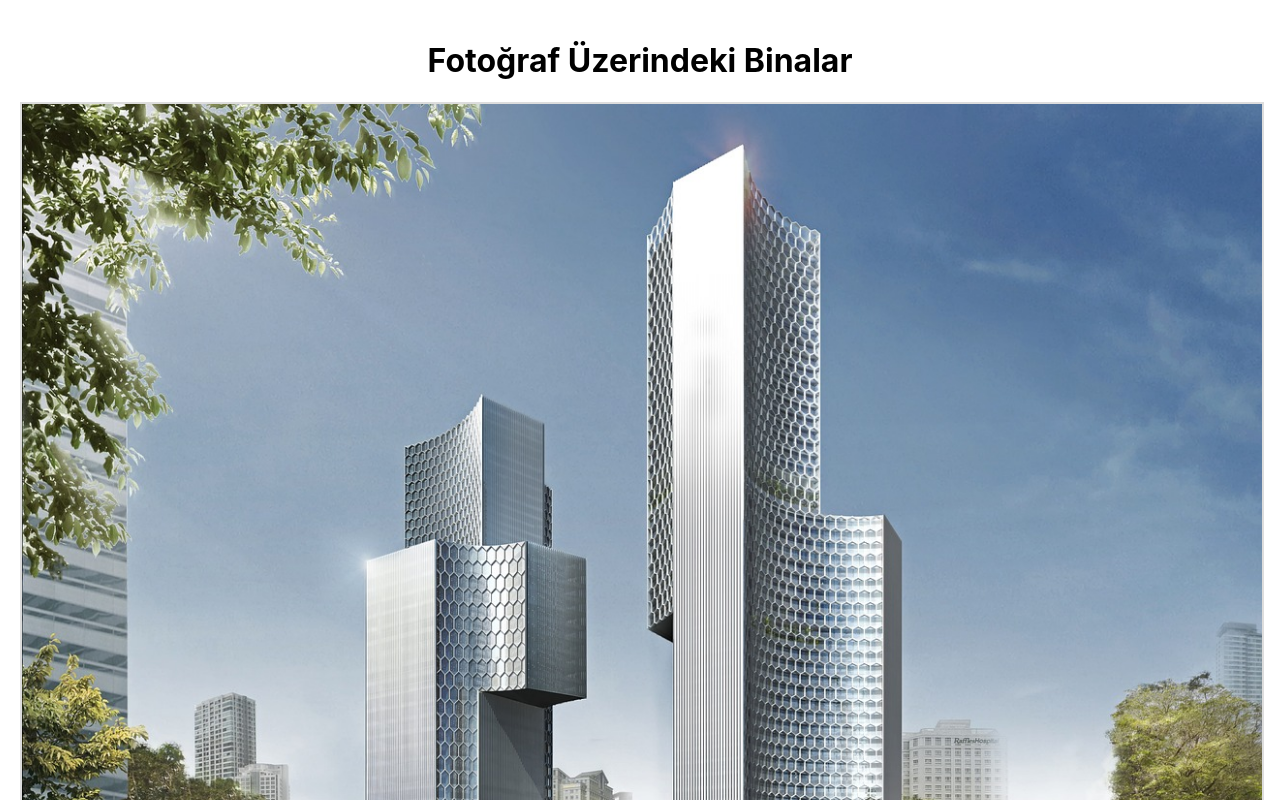
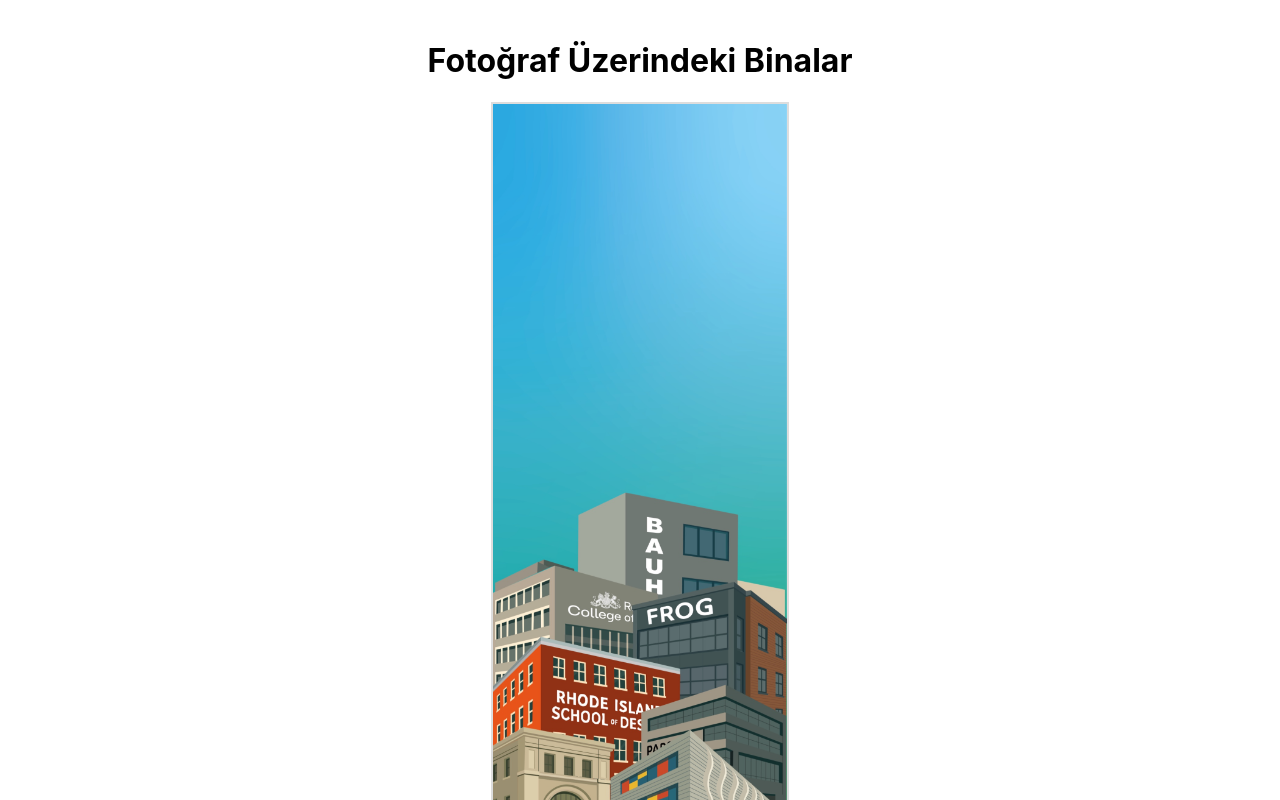
Before and after one commit to NazKuntalp/DesignLife, a React (Create React App) app: page / in a window 1280 px wide. Shown: the top 800 px of the page. Built offline with nearby package versions, Linux system fonts and the light colour scheme.

Commit message:
New Buildings

```diff
--- a/src/InteractivePage.css
+++ b/src/InteractivePage.css
@@ -10,7 +10,7 @@
 
   .building-image {
     max-width: 100%;
-    height: auto;
+    height: 780px;
     border: 2px solid #ddd;
   }
 
--- a/src/InteractivePage.js
+++ b/src/InteractivePage.js
@@ -1,33 +1,82 @@
 import React, { useState } from "react";
-import myImage from "./Assets/buildings.jpg"
+import myImage from "./Assets/Test.jpeg"
 import "./InteractivePage.css";  // CSS dosyasını da dahil ediyoruz
 
-// Fotoğraf üzerindeki binaları temsil eden tıklanabilir alanlar
-const buildings = [
-  { id: 1, name: "Bina 1", description: "Bina 1 hakkında bilgi burada." , x: 30, y: 50 },
-  { id: 2, name: "Bina 2", description: "Bina 2 hakkında bilgi burada." , x: 60, y: 30 },
-  { id: 3, name: "Bina 3", description: "Bina 3 hakkında bilgi burada." , x: 45, y: 70 },
-  { id: 4, name: "Bina 4", description: "Bina 4 hakkında bilgi burada." , x: 80, y: 85 },
-];
-
-const buildingData = [
+  const buildingData3 = [
     {
       id: 1,
-      name: 'Alışveriş Merkezi',
-      description: 'Bu bina büyük bir alışveriş merkezidir.',
-      //coordinates: { top: 320, left: 358, width: 224, height: 513 }
-      coordinates: { top: 34, left: 28, width: 16, height: 56 }
-
+      name: 'Test Bina 1',
+      description: 'Bu bina yüksek katlı bir ofis binasıdır.',
+      //coordinates: { top: 81, left: 648, width: 250, height: 774 }
+      coordinates: { top: 50, left: 30, width: 53, height: 12 },
+      //color: "green",
+      zIndex: 10
     },
     {
-      id: 2,
-      name: 'Ofis Binası',
-      description: 'Bu bina yüksek katlı bir ofis binasıdır.',
-      //coordinates: { top: 81, left: 648, width: 250, height: 774 }
-      coordinates: { top: 5, left: 50, width: 20, height: 90 }
-    },
-  ];
+        id: 2,
+        name: 'Test Bina 2',
+        description: 'Test Bina 2',
+        //coordinates: { top: 81, left: 648, width: 250, height: 774 }
+        coordinates: { top: 60, left: 1, width: 48, height: 9 },
+        //color: "blue",
+        zIndex: 20
+      },
+      {
+        id: 3,
+        name: 'Test Bina 3',
+        description: 'Bu bina yüksek katlı bir ofis binasıdır.',
+        //coordinates: { top: 81, left: 648, width: 250, height: 774 }
+        coordinates: { top: 62, left: 48, width: 51, height: 15 },
+        //olor: "purple",
+        zIndex: 30
+      },
 
+      {
+        id: 4,
+        name: 'Test Bina 4',
+        description: 'Test Bina 4',
+        //coordinates: { top: 81, left: 648, width: 250, height: 774 }
+        coordinates: { top: 69, left: 1, width: 56, height: 12 },
+        //color: "yellow",
+        zIndex: 40
+      },
+
+      {
+        id: 5,
+        name: 'Test Bina 5',
+        description: 'Bu bina yüksek katlı bir ofis binasıdır.',
+        //coordinates: { top: 81, left: 648, width: 250, height: 774 }
+        coordinates: { top: 76, left: 52, width: 48, height: 5 },
+        //color: "orange",
+        zIndex: 50
+      },{
+        id: 6,
+        name: 'Test Bina 6',
+        description: 'Bu bina büyük bir alışveriş merkezidir.',
+        //coordinates: { top: 320, left: 358, width: 224, height: 513 }
+        coordinates: { top: 80, left: 0, width: 42, height: 19 },
+        //color: "red",
+        zIndex: 60
+
+      },
+      {
+        id: 7,
+        name: 'Test Bina 7',
+        description: 'Bu bina yüksek katlı bir ofis binasıdır.',
+        //coordinates: { top: 81, left: 648, width: 250, height: 774 }
+        coordinates: { top: 81, left: 43, width: 57, height: 19 },
+        //color: "cyan",
+        zIndex: 70
+      },
+      {
+        id: 8,
+        name: 'Test Bina 8',
+        description: 'Bu bina yüksek katlı bir ofis binasıdır.',
+        //coordinates: { top: 81, left: 648, width: 250, height: 774 }
+        coordinates: { top: 91, left: 66, width: 34, height: 8 },
+        //color: "black",
+        zIndex: 80
+      },];
 
 export default function InteractivePage() {
   const [activeBuilding, setActiveBuilding] = useState(null);
@@ -42,7 +91,7 @@
       <div className="image-container">
         <img src={myImage} alt="Binalar" className="building-image" />
 
-        {buildingData.map((building) => (
+        {buildingData3.map((building) => (
           <div
             key={building.id}
             className="clickable-area"
@@ -52,8 +101,11 @@
                 width: `${building.coordinates.width}%`,
                 height: `${building.coordinates.height}%`,
               position: "absolute",
+              backgroundColor: building.color ? `${building.color}` : null,
+              zIndex: building.zIndex ? `${building.zIndex}` : null,
               cursor: "pointer",
               borderRadius: "20%",
+              opacity: "0.5"
             }}
             onClick={() => handleBuildingClick(building)}
           ></div>
@@ -61,7 +113,7 @@
 
         {activeBuilding && (
           <div className="info-bubble">
-            {buildingData
+            {buildingData3
               .filter((building) => building.id === activeBuilding)
               .map((building) => (
                 <div key={building.id}>
```
Also changed, not shown: src/Assets/Test.jpeg (added).
